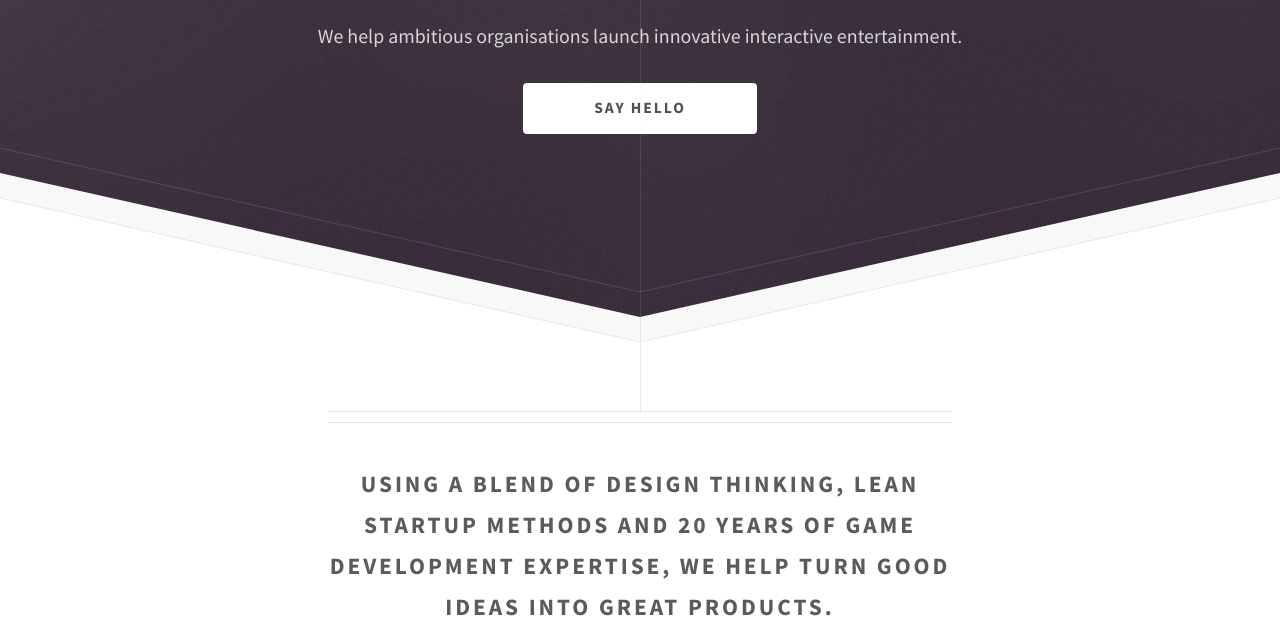
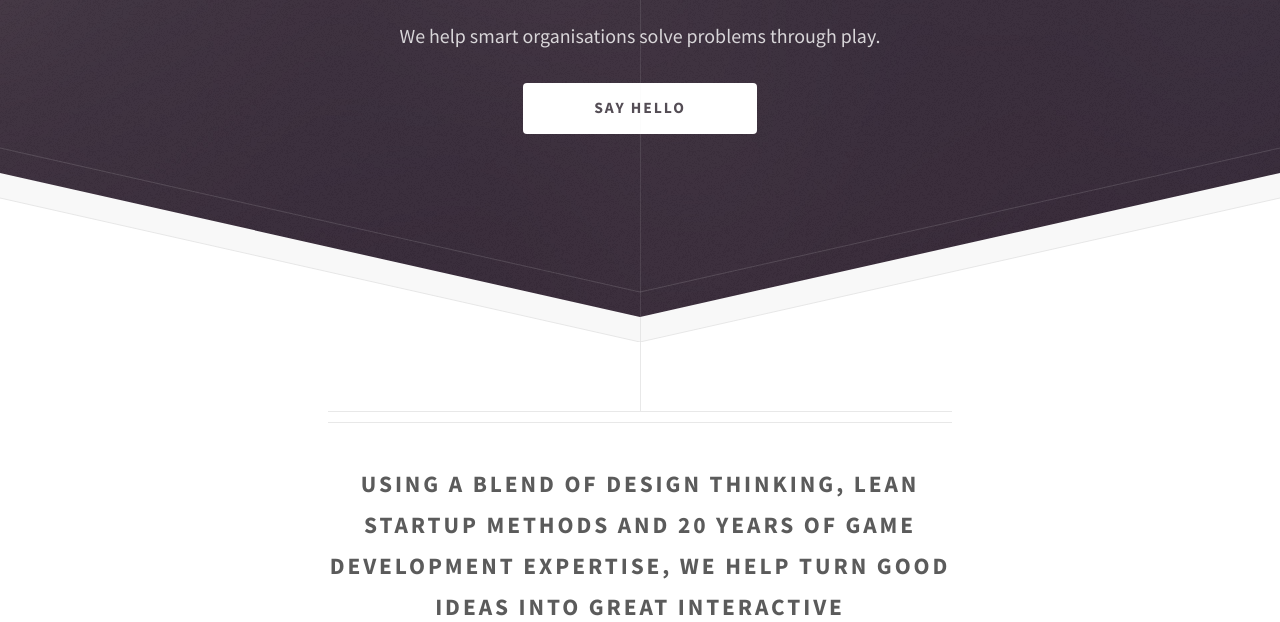
Before and after one commit to kwangchow/kwangchow.github.io, a plain HTML site: page index.html in a window 1280 px wide. Shown: the part 330-952 px from the top of the page. Drawn offline with Linux system fonts and the light colour scheme.

Commit message:
Tidied up strapline

```diff
--- a/index.html
+++ b/index.html
@@ -31,7 +31,7 @@
 				<span class="logo icon fa-gamepad"></span>
 				<h1>The Producers</h1>
 				<h2>Interactive Entertainment Impresarios</h2>
-				<p>We help ambitious organisations launch innovative interactive entertainment.</p><br>
+				<p>We help smart organisations solve problems through play.</p><br>
 				<ul class="actions">
 						<li><a href="mailto:sean@seantaylor.work?Subject=Hello,%20The%20Producers" class="button">Say Hello</a></li>
 				</ul>
@@ -41,7 +41,7 @@
 			<div id="main">
 
 				<header class="major container 75%">
-					<h2>Using a blend of design thinking, lean startup methods and 20 years of game development expertise, we help turn good ideas into great products.</h2><br>
+					<h2>Using a blend of design thinking, lean startup methods and 20 years of game development expertise, we help turn good ideas into great interactive entertainment.</h2><br>
 					<ul class="actions">
 						<li><a href="#" class="button">Free 60 Minute Consultancy</a></li>
 					</ul>
```
